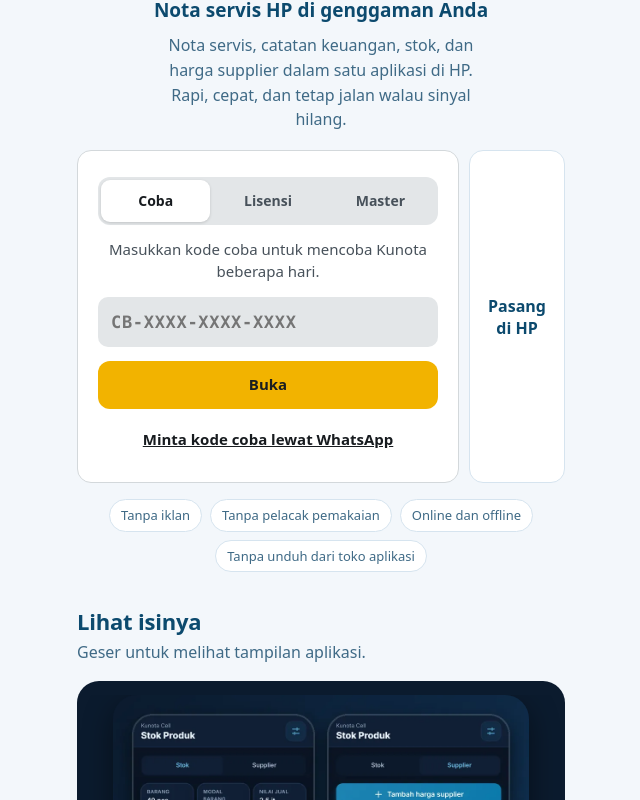
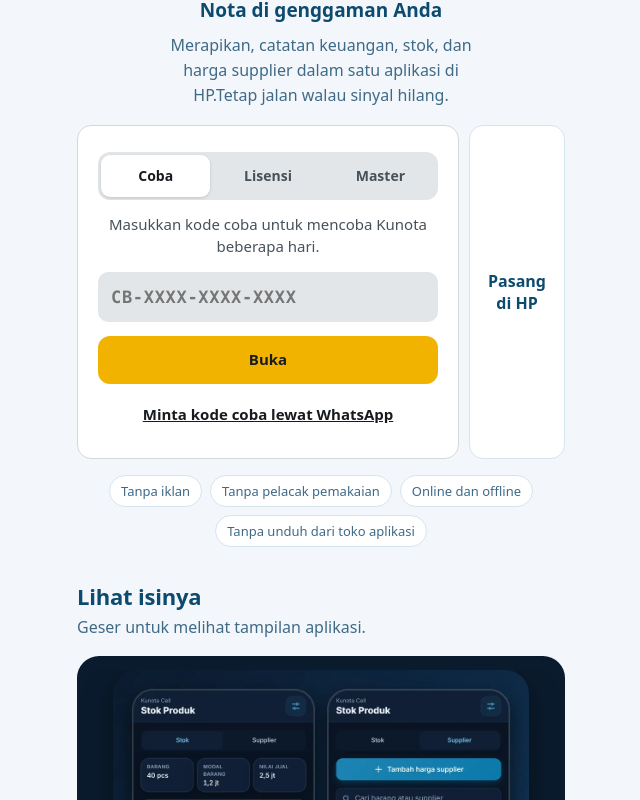
Before and after one commit to kennecelluler-max/kunota, a plain HTML site: page index.html in a window 1280 px wide. Shown: the part 184-984 px from the top of the page, without its empty margins (319-959 px from the left). Drawn offline with Linux system fonts and the light colour scheme.

Commit message:
Revise header and subscription section text
Updated text content for better clarity and brevity.

```diff
--- a/index.html
+++ b/index.html
@@ -95,8 +95,8 @@
 <header class="hero">
   <img class="logo" src="icon-192.png" width="92" height="92" alt="Ikon Kunota">
   <h1>Ku<b>nota</b></h1>
-  <p class="tag">Nota servis HP di genggaman Anda</p>
-  <p class="lead">Nota servis, catatan keuangan, stok, dan harga supplier dalam satu aplikasi di HP. Rapi, cepat, dan tetap jalan walau sinyal hilang.</p>
+  <p class="tag">Nota di genggaman Anda</p>
+  <p class="lead">Merapikan, catatan keuangan, stok, dan harga supplier dalam satu aplikasi di HP.Tetap jalan walau sinyal hilang.</p>
   <div class="btns">
     <div id="pemuat" data-slot></div>
     <a class="btn" href="pasang/">Pasang di HP</a>
@@ -159,7 +159,7 @@
 
 <section aria-labelledby="h-paket">
   <h2 id="h-paket">Coba dulu, lisensi kemudian</h2>
-  <p class="sub">Harga dan paket langganan hubungi pembuat lewat WhatsApp.</p>
+  <p class="sub">Info langganan tanya pembuat lewat WhatsApp.</p>
   <div class="pkg">
     <div class="card"><h3>Masa coba</h3><ul><li>Gratis selama masa coba</li><li>Sampai 2 HP</li><li>5 produk stok (10 pcs per produk)</li><li>20 nota per hari</li></ul></div>
     <div class="card hi"><h3>Lisensi toko</h3><ul><li>Stok, supplier, dan nota tanpa batas harian</li><li>Cadangan online dan pulihkan di HP baru</li><li>Nota online untuk pelanggan</li><li>Sampai 5 HP</li></ul></div>
```
